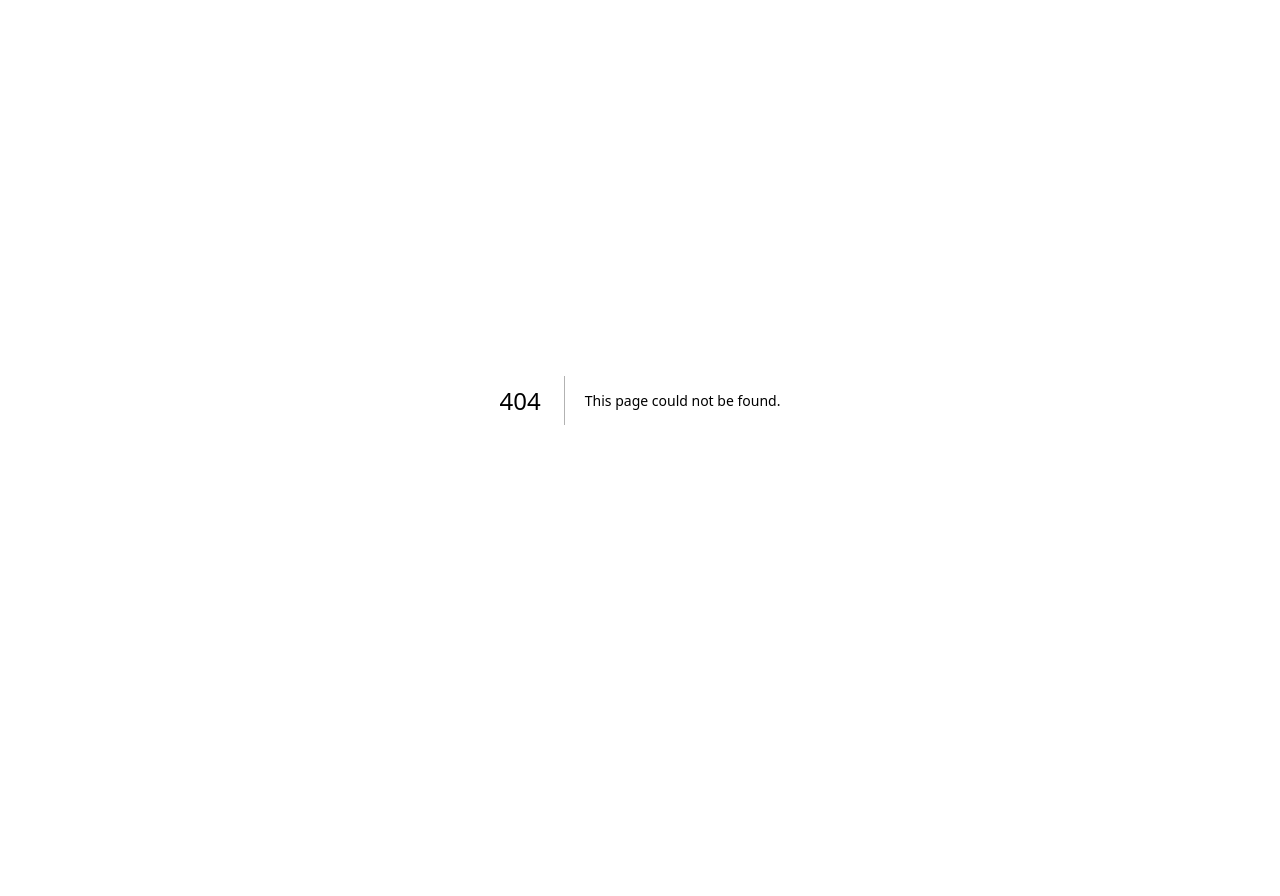
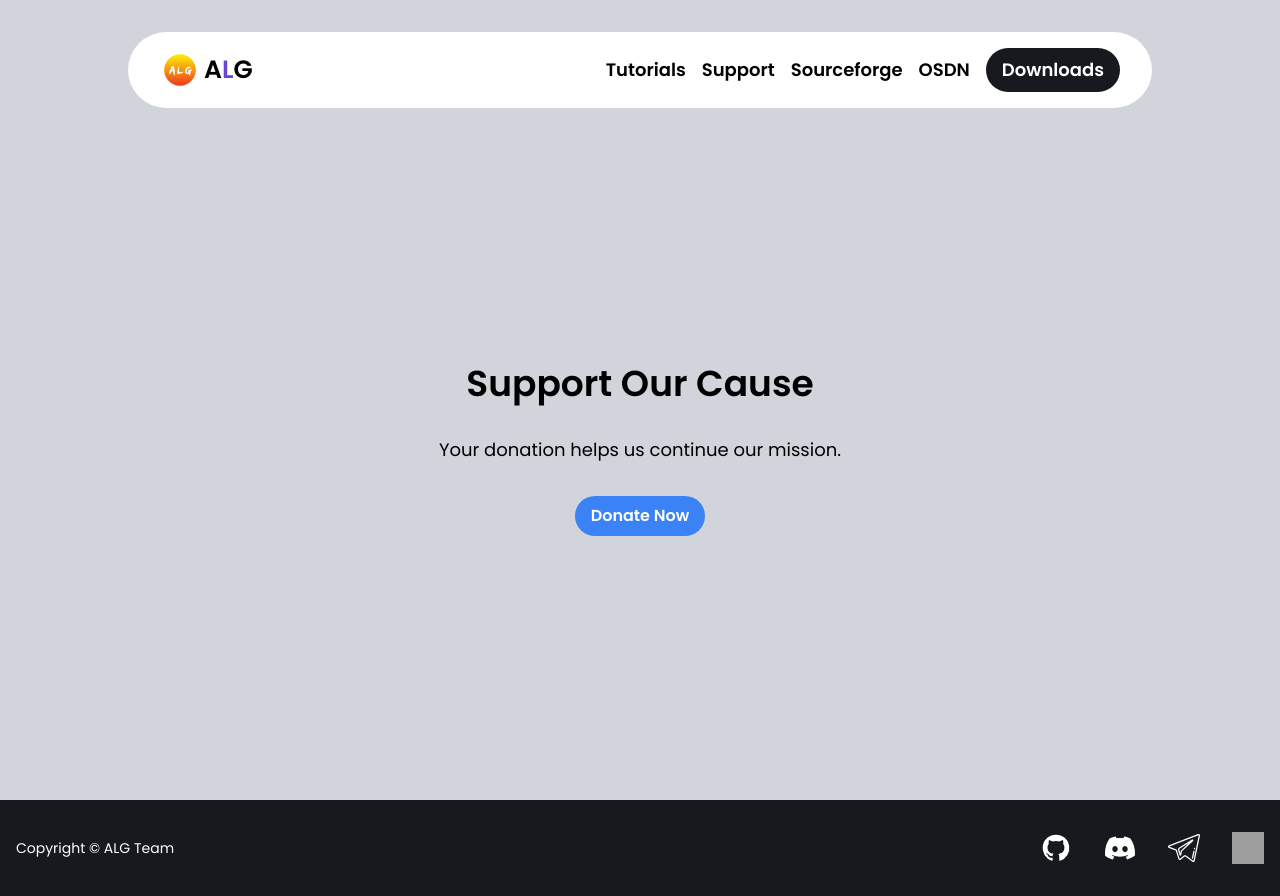
Before and after one commit to 0amirk/alg, a Next.js app: page /donate in a window 1280 px wide. Before the commit this address had no page. Before the commit the page ends 800 px from the top, so only its background shows below. Built offline with nearby package versions, Linux system fonts and the light colour scheme; grey boxes are pictures that could not be loaded.

Commit message:
Added Donate Button

```diff
--- a/app/Hero.js
+++ b/app/Hero.js
@@ -26,7 +26,7 @@ export default function Hero() {
           ALG is a fast, offline graphical installer for Arch Linux!
         </p>
         <button
-          className="mb-10 py-3 bg-[#6a45d1] rounded-full px-14"
+          className="mb-10 py-3 bg-[#6a45d1] rounded-full px-14 hover:bg-[#7554d1] transition duration-300"
           onClick={handleKnowMoreClick}
         >
           Know more
--- /dev/null
+++ b/app/components/Layout.js
@@ -0,0 +1,30 @@
+import React from "react";
+import Link from "next/link";
+import Image from "next/image";
+import { usePathname } from "next/navigation";
+
+const Layout = ({ children }) => {
+  const pathname = usePathname();
+  const isDonatePage = pathname === "/donate";
+  return (
+    <div className="min-h-screen flex flex-col relative">
+      <main className="flex-grow">{children}</main>
+      {!isDonatePage && (
+        <Link
+          href="/donate"
+          className="fixed w-[3.5rem] h-[3.5rem] bg-[#6a45d1] rounded-full flex items-center justify-center shadow-lg hover:bg-[#7554d1] transition duration-300 bottom-20 right-4 md:bottom-24 md:right-6 lg:w-[3.5rem] lg:h-[3.5rem] lg:bottom-6"
+        >
+          <Image
+            src="/donate.png"
+            alt="icon"
+            width={24}
+            height={24}
+            className="lg:w-6 lg:h-6"
+          />
+        </Link>
+      )}
+    </div>
+  );
+};
+
+export default Layout;
--- /dev/null
+++ b/app/donate/Donates.js
@@ -0,0 +1,29 @@
+"use client";
+import React, { createContext } from "react";
+import { motion } from "framer-motion";
+export default function Donates() {
+  return (
+    <div className="min-h-screen bg-gray-300">
+      <motion.div
+        initial={{ opacity: 0, y: -100 }}
+        animate={{ opacity: 1, y: 300 }}
+        transition={{ duration: 0.5 }}
+        className="container mx-auto flex flex-col items-center justify-center"
+      >
+        <h1 className="text-4xl font-bold text-center mt-16 mb-8">
+          Support Our Cause
+        </h1>
+        <p className="text-lg text-center mb-8">
+          Your donation helps us continue our mission.
+        </p>
+        <motion.button
+          whileHover={{ scale: 1.1 }}
+          whileTap={{ scale: 0.9 }}
+          className="bg-blue-500 hover:bg-blue-700 text-white font-bold py-2 px-4 rounded-full"
+        >
+          Donate Now
+        </motion.button>
+      </motion.div>
+    </div>
+  );
+}
--- /dev/null
+++ b/app/donate/page.js
@@ -0,0 +1,18 @@
+import Navbar from "../Navbar";
+import Footer from "../Footer";
+import Donates from "./Donates";
+
+export const metadata = {
+  title: "ALG - Donate",
+  description: "ALG",
+};
+
+export default function Donate() {
+  return (
+    <section className="relative">
+      <Navbar />
+      <Donates />
+      <Footer />
+    </section>
+  );
+}
--- a/app/layout.js
+++ b/app/layout.js
@@ -1,13 +1,14 @@
-"use client"
+"use client";
 import { Poppins } from "next/font/google";
 import "./globals.css";
 import "../public/alg-logo.png";
 import { ScrollProvider } from "./scrollContext";
 import { useEffect, useState } from "react";
 import Loader from "./loader";
+import Layout from "./components/Layout";
+import { usePathname } from "next/navigation";
 
 const poppins = Poppins({ subsets: ["latin"], weight: ["400", "500", "600"] });
-
 
 export default function RootLayout({ children }) {
   const [loading, setLoading] = useState(false);
@@ -16,12 +17,12 @@ export default function RootLayout({ children }) {
     const handleStart = () => setLoading(true);
     const handleComplete = () => setLoading(false);
 
-    window.addEventListener('beforeunload', handleStart);
-    window.addEventListener('load', handleComplete);
+    window.addEventListener("beforeunload", handleStart);
+    window.addEventListener("load", handleComplete);
 
     return () => {
-      window.removeEventListener('beforeunload', handleStart);
-      window.removeEventListener('load', handleComplete);
+      window.removeEventListener("beforeunload", handleStart);
+      window.removeEventListener("load", handleComplete);
     };
   }, []);
 
@@ -30,7 +31,7 @@ export default function RootLayout({ children }) {
       <body className={poppins.className}>
         <ScrollProvider>
           {loading && <Loader />}
-          {children}
+          <Layout>{children}</Layout>
         </ScrollProvider>
         <div id="modal-root"></div>
       </body>
--- a/package.json
+++ b/package.json
@@ -12,7 +12,7 @@
     "@nextui-org/switch": "^2.0.28",
     "@splidejs/react-splide": "^0.7.12",
     "clsx": "^2.1.1",
-    "framer-motion": "^11.2.6",
+    "framer-motion": "^11.2.10",
     "next": "14.2.3",
     "react": "^18",
     "react-dom": "^18",
```
Also changed, not shown: app/Footer.js (line endings or trailing spaces), public/donate.png (added), 1 other file (tests, documents, lock files or other folders).
